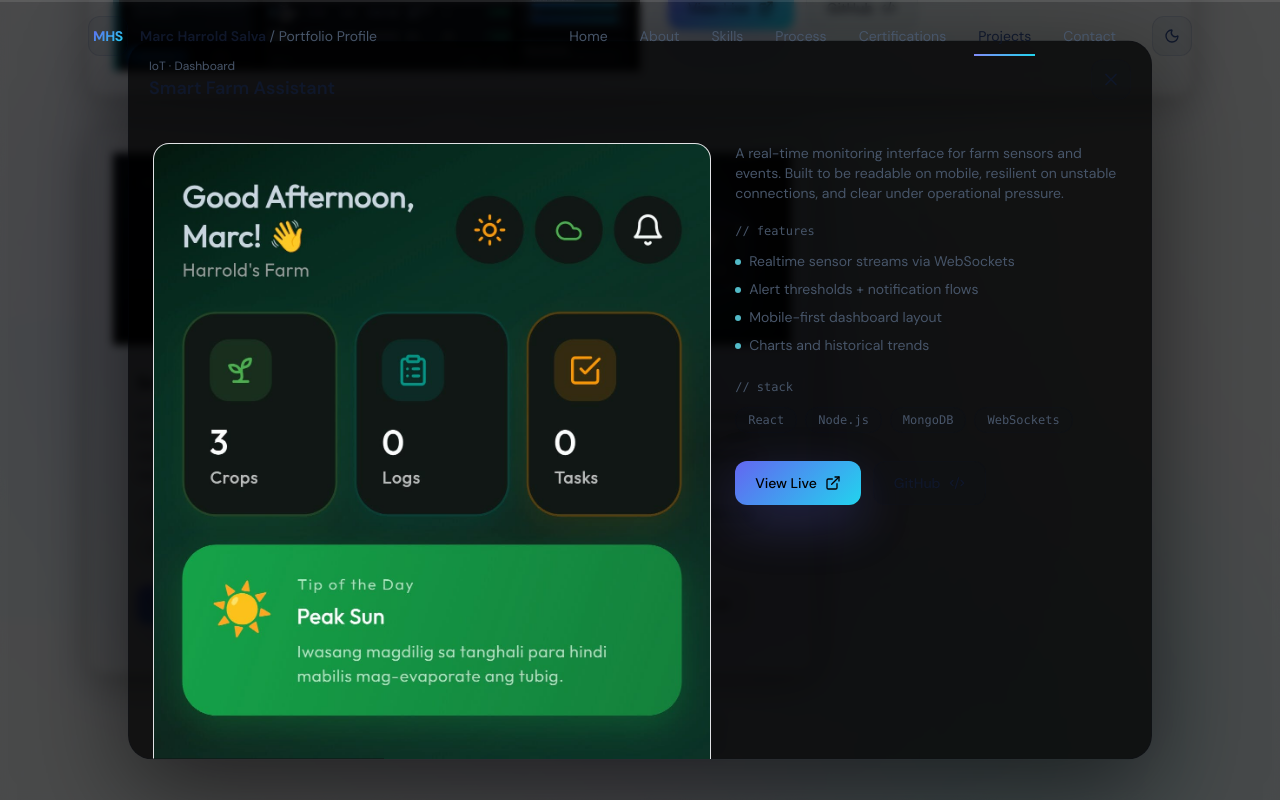
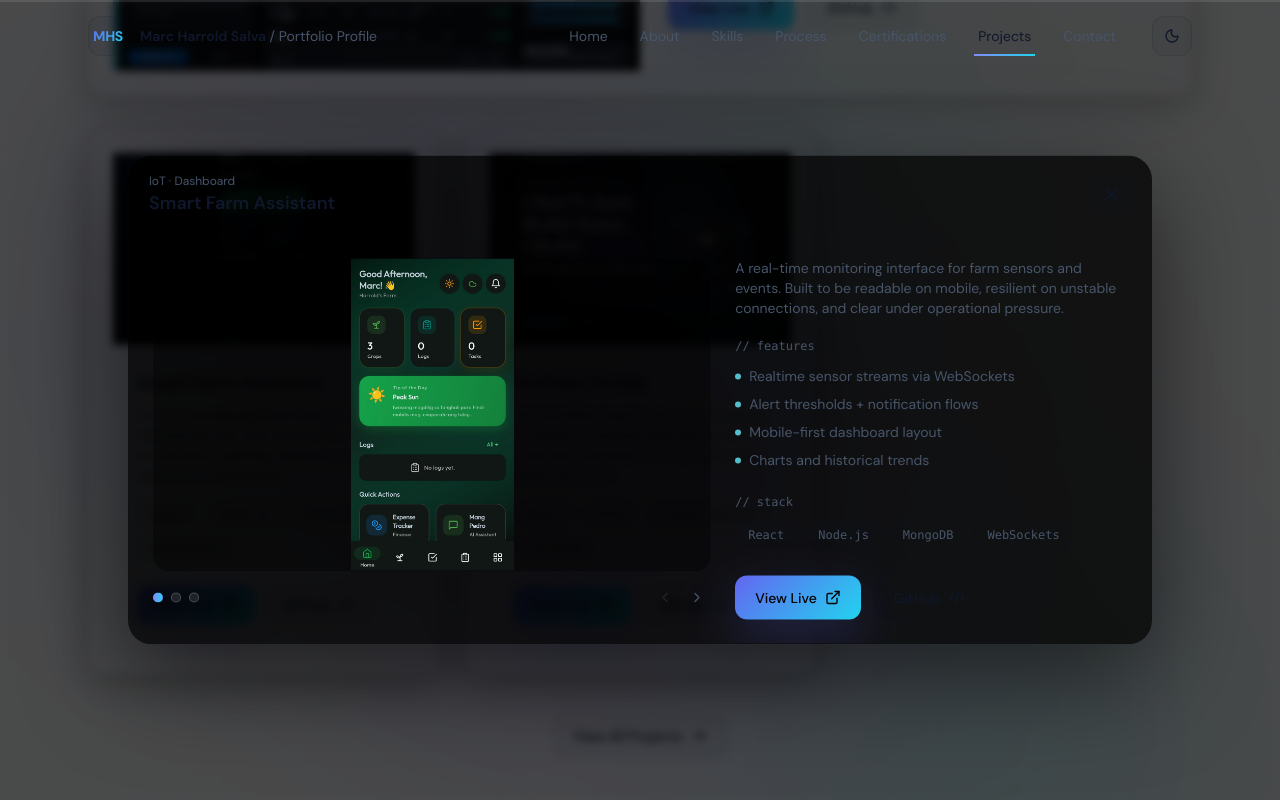
Before and after one commit to GoddRin/my-portfolio-project, a React (Vite) app: page /#/projects in a window 1280 px wide. Both pictures are taken after a click on the button 264 px from the left and 1023 px from the top of the page. Shown: the part 623-1423 px from the top of the page. Built offline with nearby package versions, Linux system fonts and the light colour scheme.

Commit message:
fix: project modal image aspect ratio to prevent portrait stretch

```diff
--- a/src/components/ui/ProjectModal.jsx
+++ b/src/components/ui/ProjectModal.jsx
@@ -59,12 +59,12 @@ export function ProjectModal({ project, open, onClose }) {
 
             <div className="grid max-h-[80vh] gap-6 overflow-auto p-6 lg:grid-cols-12">
               <div className="lg:col-span-7">
-                <div className="relative overflow-hidden rounded-2xl border border-white/10 bg-surface">
+                <div className="relative flex aspect-video items-center justify-center overflow-hidden rounded-2xl border border-white/10 bg-black/40">
                   <img
                     src={shots[idx] || project.image}
                     alt={`${project.name} screenshot`}
                     loading="lazy"
-                    className="h-full w-full object-cover"
+                    className="h-full w-full object-contain"
                   />
                 </div>
 
```
